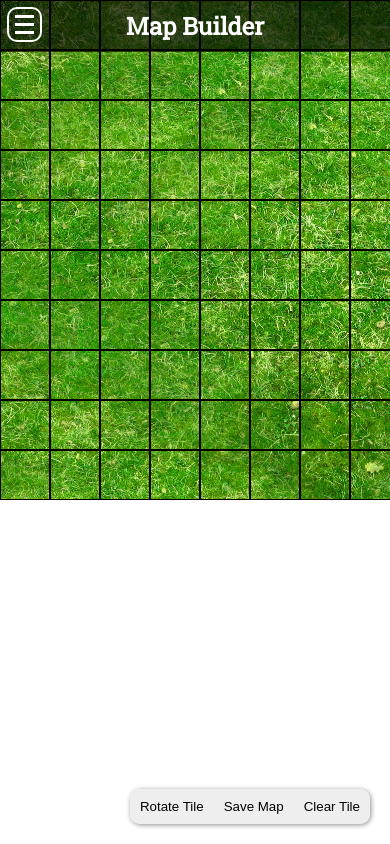
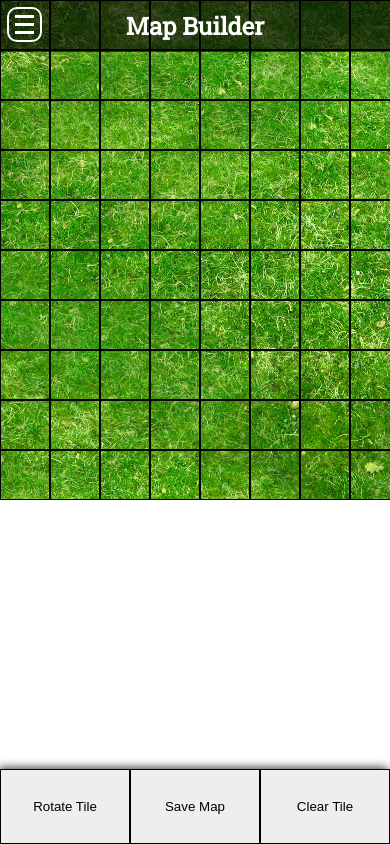
Before and after one commit to pannonbeard/MapCreator, a React (Create React App) app: page / in a window 390 px wide. Built offline with nearby package versions, Linux system fonts and the light colour scheme.

Commit message:
set up controls for mobile view

```diff
--- a/src/components/Controls/Controls.css
+++ b/src/components/Controls/Controls.css
@@ -1,11 +1,6 @@
 #controls{
-  align-items: center;
   position: absolute;
-  right: 20px;
-  bottom: 20px;
   z-index: 100;
-  box-shadow: 1px 1px 5px rgba(0,0,0,0.45);
-  border-radius: 10px;
 }
 
 #controls button{
@@ -14,15 +9,45 @@
   background: #eee;
 }
 
-#controls button:first-child{
-  border-radius: 10px 0 0 10px;
-}
-
-#controls button:last-child{
-  border-radius:  0 10px 10px 0;
-}
-
 #controls button:hover, #controls button.active{
   background: #bbb;
   cursor: pointer;
 }
+
+@media screen and (max-width: 700px){
+  #controls{
+    bottom: 0;
+    left: 0;
+    width: 100%;
+    height: 75px;
+    border-radius: 0;
+    display: grid;
+    grid-template-columns: 1fr 1fr 1fr;
+    box-shadow: none;
+    background: #eee;
+    position: fixed;
+    box-shadow: -2px 0 10px black
+  }
+
+  #controls button{
+    border: solid black 1px;
+  }
+}
+
+@media screen and (min-width: 701px){
+  #controls{
+    align-items: center;
+    right: 20px;
+    bottom: 20px;
+    box-shadow: 1px 1px 5px rgba(0,0,0,0.45);
+    border-radius: 10px;
+  }
+
+  #controls button:first-child{
+    border-radius: 10px 0 0 10px;
+  }
+
+  #controls button:last-child{
+    border-radius:  0 10px 10px 0;
+  }
+}
```
